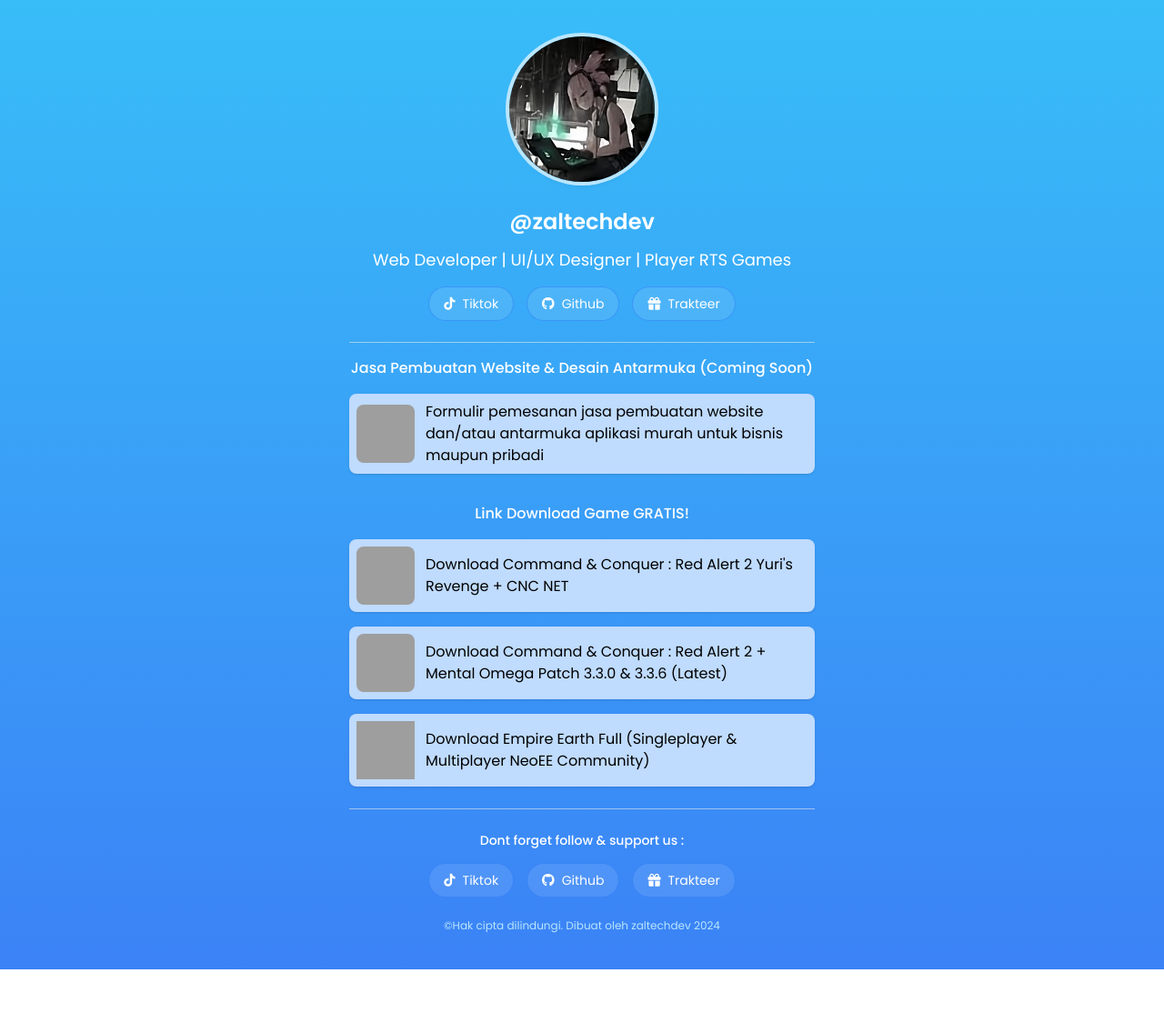
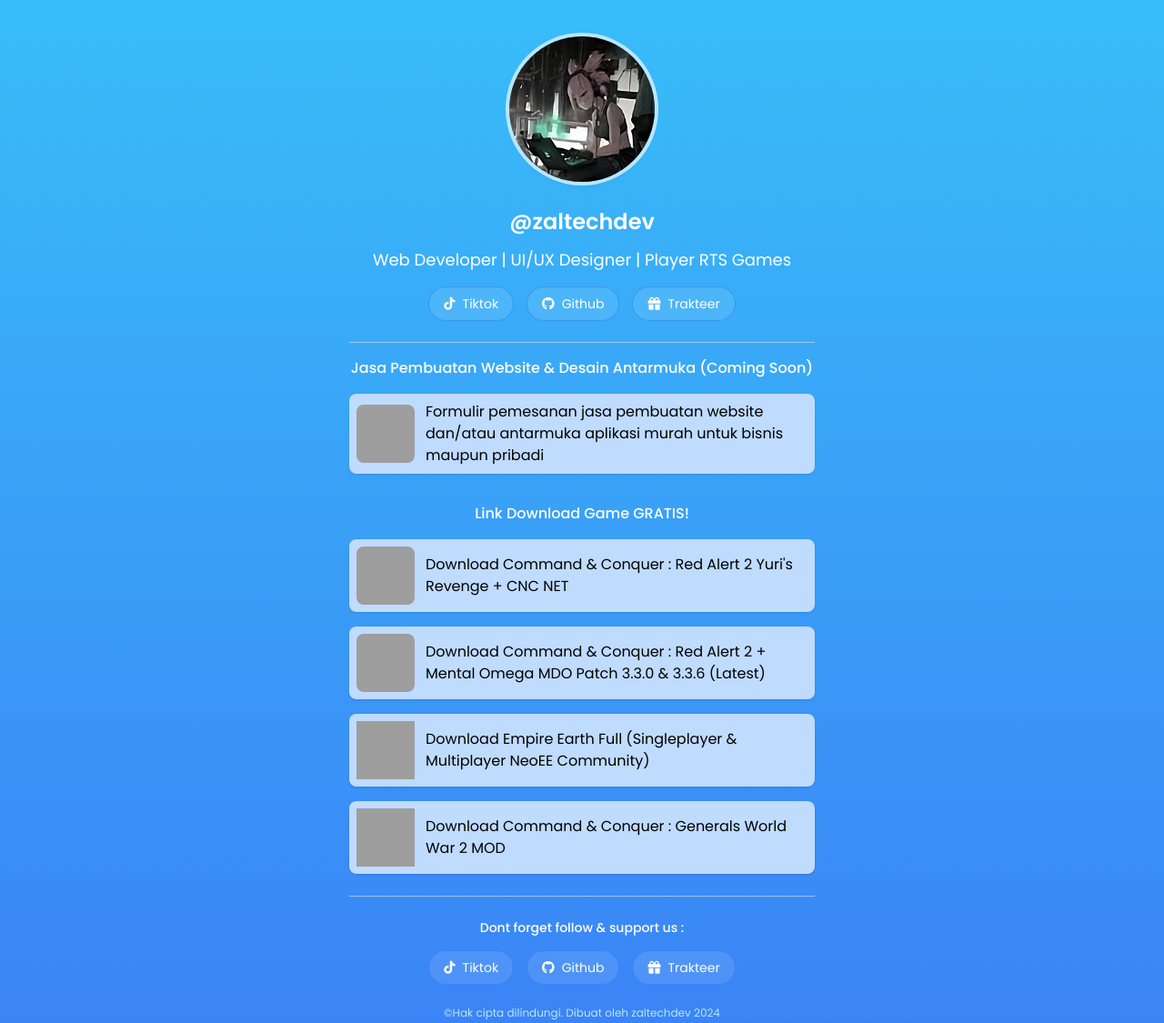
Before and after one commit to zaltechdev/mylinks, a website: page index.html in a window 1280 px wide. Shown: the whole page at 91% size. Before the commit the page ends 1066 px from the top, so only its background shows below. Drawn offline with nearby package versions, Linux system fonts and the light colour scheme; grey boxes are pictures that could not be loaded.

Commit message:
Update Links

```diff
--- a/index.html
+++ b/index.html
@@ -5,7 +5,6 @@
         <meta http-equiv="X-UA-Compatible" content="ie=edge">
         <meta name="viewport" content="width=device-width, initial-scale=1.0">
         <link rel="stylesheet" href="./styles.css">
-        <script src="https://code.jquery.com/jquery-3.7.1.min.js"></script>
         <title>My Links</title>
         <style>
             @import url(https://cdnjs.cloudflare.com/ajax/libs/font-awesome/6.6.0/css/all.min.css);
@@ -54,12 +53,17 @@
                 <a href="https://drive.google.com/file/d/1_c2YrfmLAta9J607I5MPXYTM3YRbTbwk/view?usp=sharing" class="bg-blue-200 rounded-lg sm:w-96 lg:w-[40vw] shadow h-max p-2 gap-3 flex flex-row items-center transition hover:bg-white">
                     <img src="https://m.media-amazon.com/images/M/MV5BODk3NjQ4MDAtYmUyNC00OTA1LWFlMWQtNzA3NGQxMmMwYmQyXkEyXkFqcGdeQXVyMTY5MDEyMTU@._V1_.jpg"
                     alt="Mental Omega" class="w-16 aspect-square object-cover object-center rounded-lg">
-                    <p class="text-black">Download Command & Conquer : Red Alert 2 + Mental Omega Patch 3.3.0 & 3.3.6 (Latest)</p>
+                    <p class="text-black">Download Command & Conquer : Red Alert 2 + Mental Omega MDO Patch 3.3.0 & 3.3.6 (Latest)</p>
                 </a>
                 <a href="https://empireearth.eu/download/" class="bg-blue-200 rounded-lg sm:w-96 lg:w-[40vw] shadow h-max p-2 gap-3 flex flex-row items-center transition hover:bg-white">
                     <img src="https://upload.wikimedia.org/wikipedia/en/1/1f/Empire_Earth.jpg"
                     alt="Empire Earth I (NeoEE Community Edition)" class="w-16 aspect-square object-cover object-center">
                     <p class="text-black">Download Empire Earth Full (Singleplayer & Multiplayer NeoEE Community)</p>
+                </a>
+                <a href="https://www.moddb.com/mods/ww2/downloads/cc-world-war-ii-v028-with-genlauncher" class="bg-blue-200 rounded-lg sm:w-96 lg:w-[40vw] shadow h-max p-2 gap-3 flex flex-row items-center transition hover:bg-white">
+                    <img src="https://i.ytimg.com/vi/ihVdoe1zkzs/hq720.jpg?sqp=-oaymwEhCK4FEIIDSFryq4qpAxMIARUAAAAAGAElAADIQj0AgKJD&rs=AOn4CLBYhf_UZLaFgvY5gPMyMsEstgdpJQ"
+                    alt="C&C WW2" class="w-16 aspect-square object-cover object-center">
+                    <p class="text-black">Download Command & Conquer : Generals World War 2 MOD</p>
                 </a>
             </div>
             <div class="flex flex-col mt-6 items-center sm:w-96 lg:w-[40vw]">
--- /dev/null
+++ b/tailwind.css
@@ -0,0 +1,3 @@
+@tailwind base;
+@tailwind components;
+@tailwind utilities;
```
Also changed, not shown: 1 other file.
